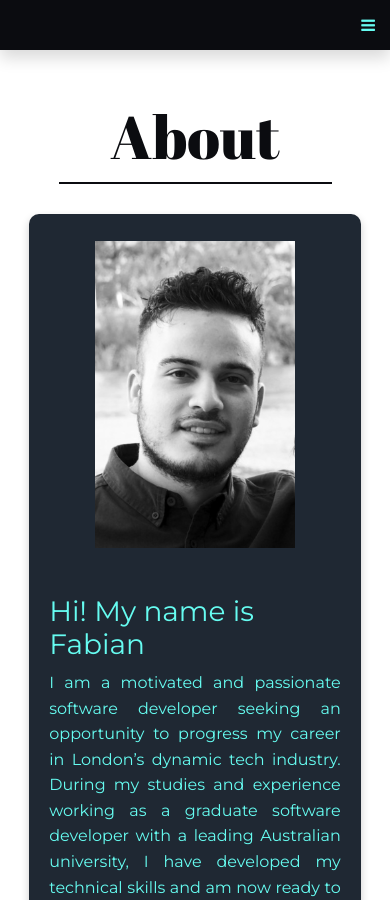
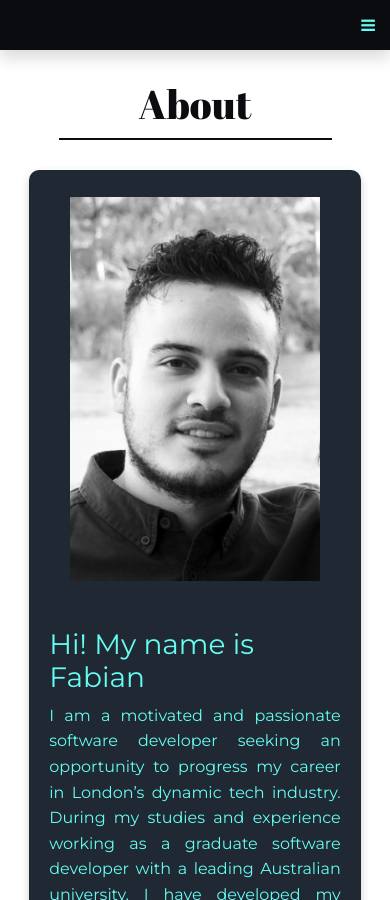
Before and after one commit to FabianTauriello/FabianTauriello.github.io, a Jekyll site: the page built from index.md, in a window 390 px wide and 900 px high. Built offline with Jekyll 4.4.1, drawn with Linux system fonts in a browser that asks for light colours; some web fonts are replaced.

Commit message:
Fix various issues with screen responsiveness

```diff
--- a/_layouts/default.html
+++ b/_layouts/default.html
@@ -47,6 +47,7 @@
                 </ul>
                 <div id="mobileNavLinks">
                         <li><a href="#about" onclick="toggleNavLinks()">About</a></li>
+                        <hr>
                         <li><a href="#projects" onclick="toggleNavLinks()">Projects</a></li>
                         <hr>
                         <li><a href="#blog" onclick="toggleNavLinks()">Blog</a></li>
@@ -119,7 +120,7 @@
                         <h1 class="page-section-heading light-blue">Projects</h1>
                         <hr class="section-hr light-blue" data-aos="zoom-in">
                         <div id="projects-main-content-container" class="light-blue">
-                                <h4 class="light-blue" style="font-style: italic">...Coming Soon</h4>
+                                <p class="light-blue" style="font-style: italic;">...Coming Soon</p>
                         </div>
                 </section>
                 <!-- PROJECTS SECTION END -->
@@ -167,11 +168,13 @@
                                 </div>
                                 {% endif %}
                                 {% endfor %}
-                                <div class="flex-break"></div>
-                                <a id="blog-button" data-aos="fade-up" data-aos-offset="20" class="primary-button" href="general/2019/12/11/welcome.html">
+
+                        </div>
+                        <!-- <div class="flex-break"></div> -->
+                        <a id="blog-button" data-aos="fade-up" data-aos-offset="20" class="primary-button"
+                                href="general/2019/12/11/welcome.html">
                                 See All Posts
                         </a>
-                        </div>
                 </section>
                 <!-- BLOG SECTION END -->
 
@@ -180,17 +183,14 @@
                 <section id="contact-section" class="">
                         <h1 class="page-section-heading light-blue">Contact</h1>
                         <hr class="section-hr light-blue" data-aos="zoom-in">
-                        <div id="contact-main-content-container" class="">
-                                <form id="contact-form" action="https://formspree.io/ftauriello@hotmail.com"
-                                        method="POST" class="">
+                        <form id="contact-form" action="https://formspree.io/ftauriello@hotmail.com" method="POST"
+                                class="">
                                 <input id="name-input" type="text" name="name" class="" placeholder="Name">
                                 <input id="email-input" type="email" name="email" class="" placeholder="Email">
-                                        <textarea id="text-area-input" class="" name="comment"
-                                                placeholder="Comment"></textarea>
+                                <textarea id="text-area-input" class="" name="comment" placeholder="Comment"></textarea>
                                 <button id="submit-button" type="submit" value="send"
                                         class="primary-button">Submit</button>
                         </form>
-                        </div>
                 </section>
                 <!-- CONTACT SECTION END -->
         </main>
--- a/css/main.css
+++ b/css/main.css
@@ -42,7 +42,7 @@
 #about, #projects, #blog, #contact {
     visibility: visible;
     display: block;
-    height: 0px;
+    height: 0;
     bottom: 50px;
     position: relative;
 }
@@ -76,10 +76,7 @@
 }
 
 .page-section-heading {
-    /* border: 1px solid; */
-    font-size: 60px;
     text-align: center;
-    padding-top: 50px;
     padding-bottom: 10px;
 }
 
@@ -89,7 +86,9 @@
 }
 
 .section-hr {
-    margin: 0 auto;
+    margin-left: auto;
+    margin-right: auto;
+    margin-bottom: 30px;
     border: 1.5px solid;
     width: 50%;
 }
@@ -118,8 +117,25 @@
     list-style-type: none;
 }
 
-#about-main-content-container, #projects-main-content-container, #blog-main-content-container, #contact-main-content-container {
-    padding-bottom: 50px;
+#about-main-content-container, #projects-main-content-container, #blog-main-content-container {
+    display: -webkit-box;
+    display: -ms-flexbox;
+    display: flex;
+    -webkit-box-orient: vertical;
+    -webkit-box-direction: normal;
+    -ms-flex-direction: column;
+    flex-direction: column;
+    align-items: center;
+}
+
+#about-section, #projects-section, #blog-section, #contact-section {
+    display: flex;
+    -webkit-box-align: center;
+    -ms-flex-align: center;
+    align-items: center;
+    -webkit-box-pack: center;
+    -ms-flex-pack: center;
+    justify-content: center;
 }
 
 /**************************************************************************************************************************/
@@ -251,9 +267,18 @@
     background-color: rgb(76, 174, 79, 0.5);
 }
 
-#navbar li {
+#navLinks a {
+    height: 100%;
+    display: flex;
+    align-items: center;
+    justify-content: center;
+}
+
+#navLinks li {
     float: right;
     height: 50px;
+    width: 8vw;
+    /* font-size: 25px; */
 }
 
 #navIcon {
@@ -268,7 +293,7 @@
     -webkit-box-direction: normal;
     -ms-flex-direction: column;
     flex-direction: column;
-    height: calc(50vh - 50px);
+    height: calc(50vh - 100px);
     width: 100%;
     position: fixed;
     background-color: rgb(34, 35, 43);
@@ -277,12 +302,9 @@
 }
 
 #mobileNavLinks li {
-    -webkit-box-flex: 1;
-    -ms-flex-positive: 1;
-    flex-grow: 1;
-    /* align-items: center;
-    justify-content: center; */
+    height: 25%;
     color: #66FCF1;
+    /* border: 1px solid black; */
 }
 
 #mobileNavLinks a {
@@ -322,25 +344,6 @@
 
 /**************************************************************************************************************************/
 
-#about-main-content-container {
-    display: -webkit-box;
-    display: -ms-flexbox;
-    display: flex;
-    -webkit-box-orient: vertical;
-    -webkit-box-direction: normal;
-    -ms-flex-direction: column;
-    flex-direction: column;
-    -webkit-box-pack: center;
-    -ms-flex-pack: center;
-    justify-content: center;
-    -webkit-box-align: center;
-    -ms-flex-align: center;
-    align-items: center;
-    -webkit-box-flex: 1;
-    -ms-flex-positive: 1;
-    flex-grow: 1;
-}
-
 #download-CV-button {
     margin-top: 10px;
     margin-right: 0;
@@ -351,13 +354,8 @@
     background-color: #1F2833;
     width: 70%;
     padding: 0;
-    display: -webkit-box;
-    display: -ms-flexbox;
     display: flex;
-    -ms-flex-wrap: wrap;
     flex-wrap: wrap;
-    -webkit-flex-basis: 350px;
-    flex-basis: 350px;
     border-radius: 10px 10px 10px 10px;
     -webkit-box-shadow: 0 4px 8px 0 #00000033;
     box-shadow: 0 4px 8px 0 #00000033;
@@ -385,7 +383,6 @@
 }
 
 #profile-description {
-    /* float: left; */
     text-align: justify;
 }
 
@@ -415,14 +412,10 @@
 
 #about-img {
     border-radius: 10px 0 0 10px;
-    max-width: 200px;
+    max-width: 250px;
     height: auto;
     -o-object-fit: cover;
     object-fit: cover;
-}
-
-.icon-background {
-    /* color: red; */
 }
 
 /**************************************************************************************************************************/
@@ -432,27 +425,8 @@
 /**************************************************************************************************************************/
 
 #projects-section {
-    overflow: auto;
+    /* overflow: auto; */
     background-color: #1F2833;
-}
-
-#projects-main-content-container {
-    display: -webkit-box;
-    display: -ms-flexbox;
-    display: flex;
-    -webkit-box-orient: vertical;
-    -webkit-box-direction: normal;
-    -ms-flex-direction: column;
-    flex-direction: column;
-    -webkit-box-pack: center;
-    -ms-flex-pack: center;
-    justify-content: center;
-    -webkit-box-align: center;
-    -ms-flex-align: center;
-    align-items: center;
-    -webkit-box-flex: 1;
-    -ms-flex-positive: 1;
-    flex-grow: 1;
 }
 
 /**************************************************************************************************************************/
@@ -462,24 +436,6 @@
 /**************************************************************************************************************************/
 
 #blog {}
-
-#blog-main-content-container {
-    display: -webkit-box;
-    display: -ms-flexbox;
-    display: flex;
-    -webkit-box-pack: center;
-    -ms-flex-pack: center;
-    justify-content: center;
-    -webkit-box-align: center;
-    -ms-flex-align: center;
-    align-items: center;
-    -webkit-box-flex: 1;
-    -ms-flex-positive: 1;
-    flex-grow: 1;
-    -ms-flex-wrap: wrap;
-    flex-wrap: wrap;
-    margin-top: 8px;
-}
 
 .blog-card {
     max-width: 286px;
@@ -524,7 +480,8 @@
 }
 
 #blog-button {
-    margin-bottom: -25px;
+    /* margin-bottom: -25px; */
+    margin-top: 30px;
 }
 
 /**************************************************************************************************************************/
@@ -536,25 +493,6 @@
 #contact-section {
     overflow: auto;
     background-color: #1F2833;
-}
-
-#contact-main-content-container {
-    display: -webkit-box;
-    display: -ms-flexbox;
-    display: flex;
-    -webkit-box-orient: vertical;
-    -webkit-box-direction: normal;
-    -ms-flex-direction: column;
-    flex-direction: column;
-    -webkit-box-pack: center;
-    -ms-flex-pack: center;
-    justify-content: center;
-    -webkit-box-align: center;
-    -ms-flex-align: center;
-    align-items: center;
-    -webkit-box-flex: 1;
-    -ms-flex-positive: 1;
-    flex-grow: 1;
 }
 
 #contact-form {
@@ -657,10 +595,15 @@
 
 /**************************************************************************************************************************/
 
-@media only screen and (max-width: 767px) {
+@media (max-width:961px)  {
+    /* smartphones, iPhone, portrait 480x320 phones */
+
     /* GENERAL */
-    #about-main-content-container, #projects-main-content-container, #blog-main-content-container, #contact-main-content-container {
-        margin-top: auto;
+    #about-section, #projects-section, #blog-section {
+        padding: 30px 0;
+    }
+    .section-hr {
+        margin-bottom: 30px;
     }
     /* NAVBAR */
     #background-pic-container {
@@ -670,9 +613,6 @@
     #about-img {
         margin: 8% auto;
         border-radius: 0px 0px 0px 0px;
-    }
-    #about-main-content-container {
-        padding: 30px 0;
     }
     #about-first-flex-container {
         width: 85%;
@@ -693,15 +633,21 @@
     }
     #navIcon {
         display: block;
+        float: right;
     }
     /* BLOG */
+    #blog-main-content-container {
+        flex-direction: column;
+        margin: 0 auto;
+    }
     #blog-main-content-container .blog-card:nth-child(1) {
-        /* margin-right: 0; */
-        margin: 8% auto;
+        margin-right: 0;
+        margin-bottom: 25px;
     }
+
     #blog-main-content-container .blog-card:nth-child(3) {
-        /* margin-left: 0; */
-        margin: 8% auto;
+        margin-left: 0;
+        margin-top: 25px;
     }
     /* CONTACT */
     #contact-form {
@@ -710,28 +656,89 @@
         -ms-flex-align: center;
         align-items: center;
     }
-    #contact-main-content-container {
-        /* padding: 30px 0; */
+}
+
+@media (min-width:961px)  {
+    /* tablet, landscape iPad, lo-res laptops and desktops */
+
+    /* BLOG */
+    #blog-main-content-container {
+        -webkit-box-direction: row;
+        -ms-flex-direction: row;
+        flex-direction: row;
+    }
+
+    .page-section-heading {
+        font-size: 60px;
+    }
+}
+
+@media (min-width:1025px) {
+    /* big landscape tablets, laptops, and desktops */
+
+
+}
+
+@media (min-width:1919px) {
+    /* hi-res laptops and desktops */
+
+    .page-section-heading {
+        font-size: 120px;
+    }
+
+    #profile-description, #projects-main-content-container p {
+        font-size: 25px;
+    }
+
+    #about-second-flex-container li {
+        font-size: 23px;
+    }
+
+    .navLink a {
+        font-size: 26px;
+    }
+
+    .blog-card {
+        max-width: 350px;
+        max-height: 500px;
+    }
+
+    .blog-thumb-img {
+        width: 400px;
+    }
+
+    #text-area-input {
+        height: 300px;
+    }
+
+    #about, #projects, #blog, #contact {
+        bottom: 100px;
+    }
+
+    section {
+        min-height: calc(100vh - 100px);
+    }
+
+    #navbar, #navbar li {
+        height: 100px;
+    }
+
+    .letter-wrapper {
+        height: 86px;
+        min-width: 55px;
+        margin-right: 2px;
+    }
+
+    .span-letter {
+        font-size: 55px;
     }
 }
 
 /**************************************************************************************************************************/
 
-/**************************************************************************************************************************/
-
-/* remove later */
-
-.in-bl {
-    display: inline-block;
-}
-
-.border {
-    border: 1px solid;
-}
-
 /* THEMES */
 
-/* 12 Striking and Simple */
+/**************************************************************************************************************************/
 
 .blk {
     color: #0B0C10;
@@ -752,12 +759,3 @@
 .light-grey {
     color: #45A29E
 }
-
-/* #ones {
-    position: fixed;
-    height: 50px;
-    background-color: red;
-    top: 50px;
-    right: 0;
-    left: 0;
-} */
```
Lines whose indentation alone changed are shown as unchanged.
